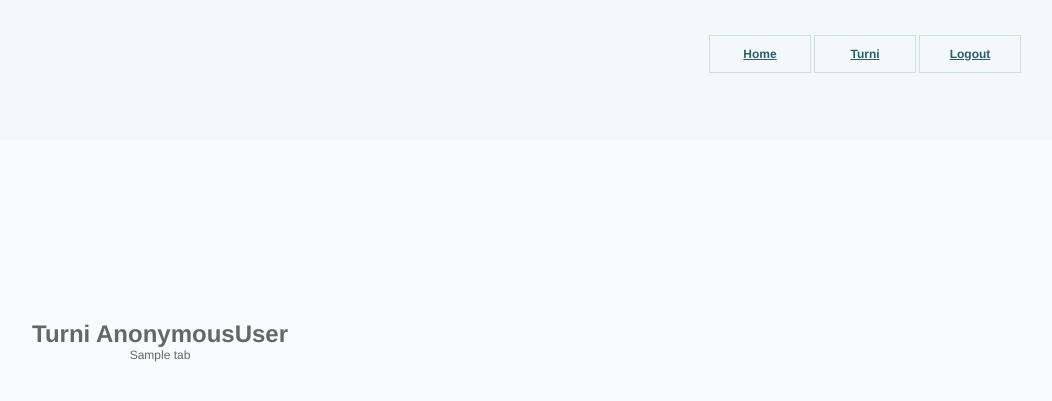
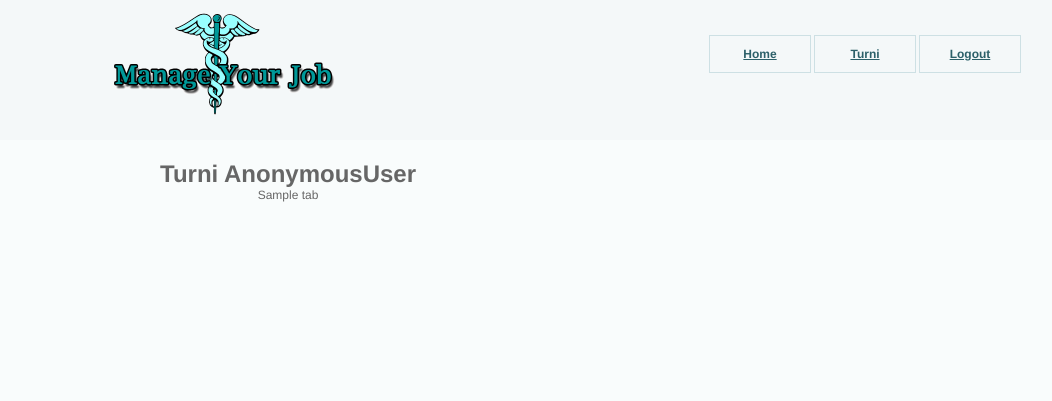
Before and after one commit to DeathgreyZero/Gestione-Turni, a Django app: template templates/gestione/orario_personale.html in a window 1280 px wide. Shown: the top 401 px of the page, without its empty margins (96-1148 px from the left). Run offline with Django 3.2, Linux system fonts and the light colour scheme; the template is opened without the code that fills it: most values are stand-ins (such as "Sample title", 1, 10 or a date in 2020).

Commit message:
Fix Algo

```diff
--- a/gestione/static/gestione/full.css
+++ b/gestione/static/gestione/full.css
@@ -89,6 +89,14 @@ header li a{
     left: 10%;
 }
 
+#tabella_stampa_pers{
+    text-align: center;
+    position: absolute;
+    float: right;
+    top: 20%;
+    left: 20%;
+}
+
 
 /* LOGIN */
 
--- a/gestione/views.py
+++ b/gestione/views.py
@@ -17,7 +17,7 @@ def index(request):
     user = authenticate(username=username, password=password)
     if user is not None:
         if user.is_superuser:
-            print 'Ola Capo'
+            #print 'Superuser'
             login(request, user)
             return HttpResponseRedirect('/stampa')
         if user.is_active:
@@ -34,7 +34,6 @@ def index(request):
 def stampa(request):
 
     festivi = []
-    lista_notti_effettuate = []
 
     global mat
     global mese
@@ -84,7 +83,7 @@ def stampa(request):
         """
 
         generate_html.reset(persone)
-        HTML = generate_html.gen_turno(table, tupla4, mat, lista_notti_effettuate, festivi, mese, persone)
+        HTML = generate_html.gen_turno(table, tupla4, mat, festivi, mese, persone)
 
         return render(request,"gestione/stampa.html", {"HTML":HTML})
     if(request.POST.get('salva_xls')):
--- a/templates/gestione/index.html
+++ b/templates/gestione/index.html
@@ -26,6 +26,7 @@
         Password: <input type="password" name="password"><br /><br />
         <input id="button1" type="submit" value="Login">
     </form>
+
     </div>
 </body>
 </html>
--- a/templates/gestione/orario_personale.html
+++ b/templates/gestione/orario_personale.html
@@ -10,7 +10,7 @@
 
 <header>
     <div class="wrapper">
-        <h1 class="logo"><a href="/">Manage Your Job</a></h1>
+        <h1 class="logo"><a href="/"><img src="{% static 'gestione/images/logo.png' %}"></a></h1>
         <ul>
             <li><a href="/">Home</a></li>
             <li class="active"><a href="/orario_personale">Turni</a></li>
@@ -20,7 +20,7 @@
 </header>
 
 
-<div id="tabella_stampa">
+<div id="tabella_stampa_pers">
 <h1>Turni {{ request.user }}</h1>
     {% autoescape off %}{{ Tab }}{% endautoescape %}
 </table>
```
Also changed, not shown: gestione/generate_html.py (+10 -19 lines), db.sqlite3.
